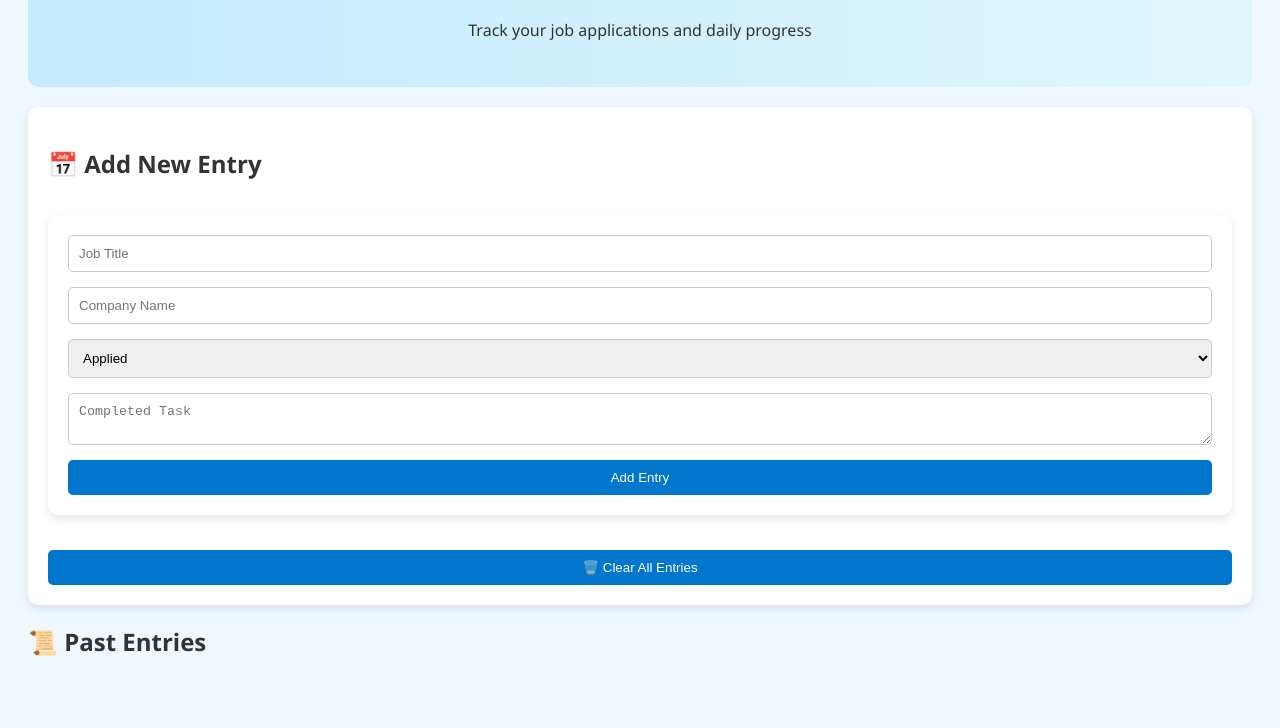
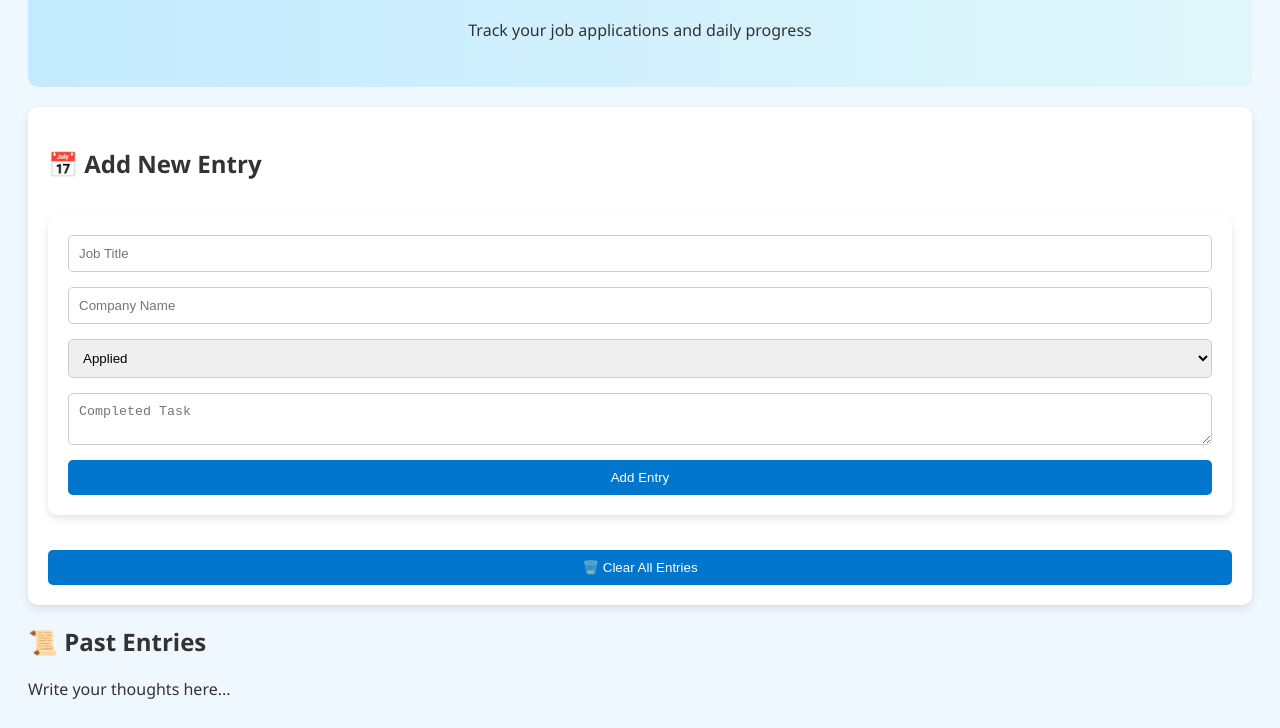
Before and after one commit to venkatasivailla/fresher-job-tracker, a plain HTML site: page index.html in a window 1280 px wide. Shown: the part 125-853 px from the top of the page. Before the commit the page ends 831 px from the top, so only its background shows below. Drawn offline with Linux system fonts and the light colour scheme.

Commit message:
Update index.html

```diff
--- a/index.html
+++ b/index.html
@@ -32,7 +32,10 @@
     <h2>📜 Past Entries</h2>
     <div id="entriesContainer"></div>
   </section>
-
+<div id="sticky-pad" class="sticky-note" contenteditable="true">
+  Write your thoughts here...
+</div>
   <script src="script.js"></script>
 </body>
+
 </html>
```
